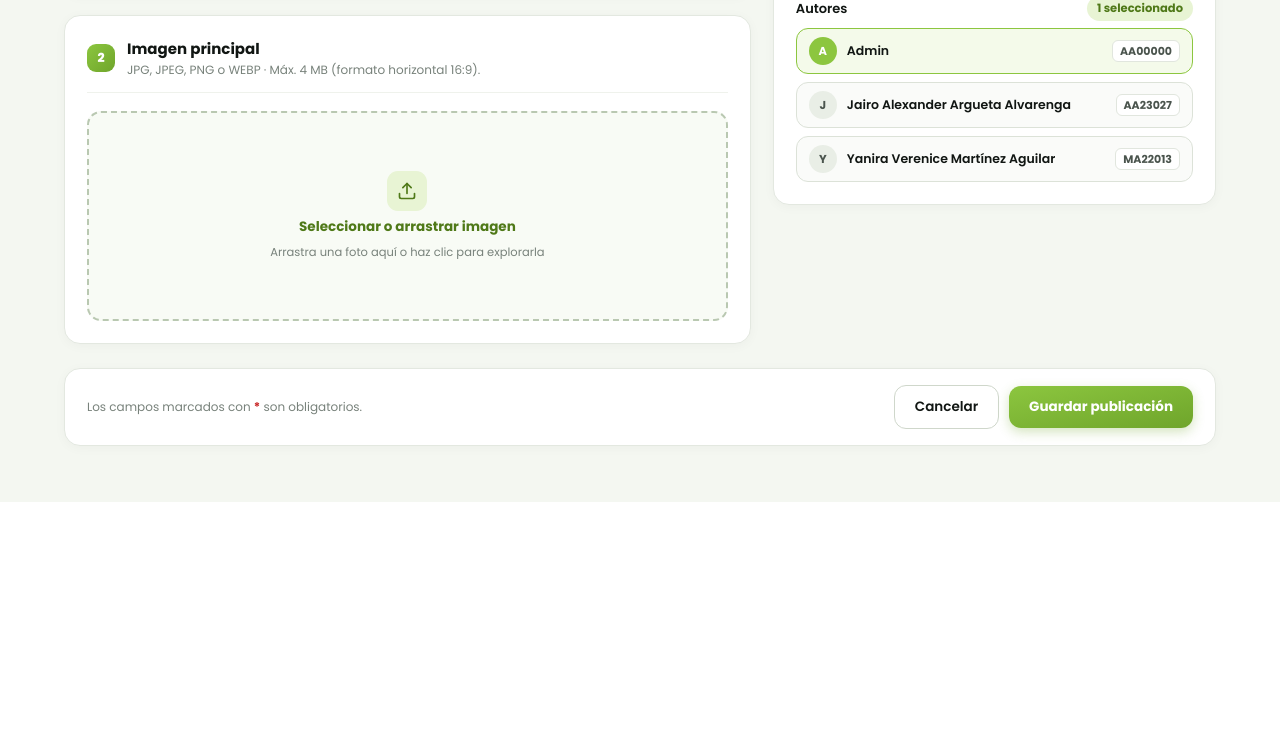
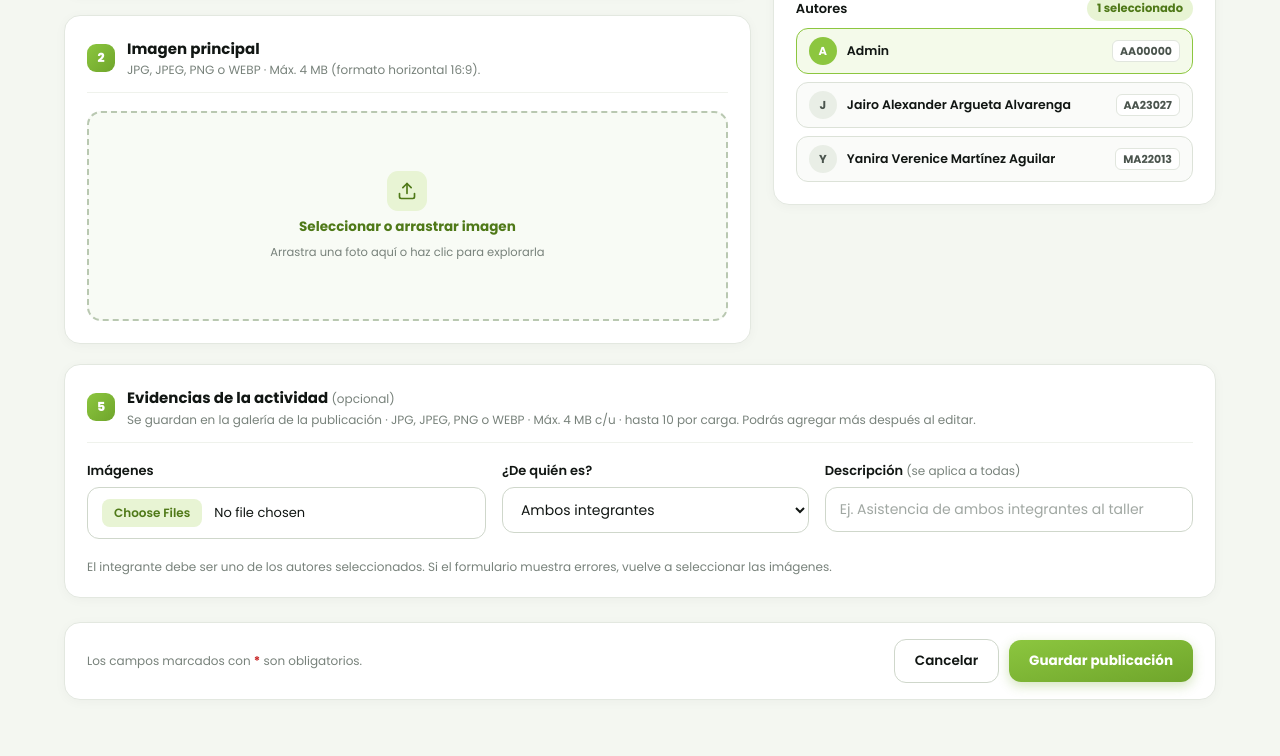
Before and after one commit to Jairo0610/blog-sds26-tpi, a Laravel app: page /admin/posts/create in a window 1280 px wide. Shown: the part 834-1590 px from the top of the page. Before the commit the page ends 1336 px from the top, so only its background shows below. Run offline with Laravel 12, Linux system fonts and the light colour scheme; a user stored in the database is signed in; data comes from the database, SQL or seed files in the repository; style sheets or scripts are compiled from the project's sources.

Commit message:
feat: Agregar evidencias al crear una publicación

```diff
--- a/www/blog-sds26-tpi/app/Http/Controllers/Admin/PostController.php
+++ b/www/blog-sds26-tpi/app/Http/Controllers/Admin/PostController.php
@@ -26,7 +26,7 @@ class PostController extends Controller
 
     public function store(Request $request): RedirectResponse
     {
-        $validated = $this->validatePost($request);
+        $validated = $this->validatePost($request, true);
 
         $rutaImagen = null;
         if ($request->hasFile('imagen_principal')) {
@@ -52,7 +52,26 @@ class PostController extends Controller
 
         $post->autores()->sync($autoresIds);
 
-        return redirect()->route('admin.dashboard')->with('success', 'La publicación "' . $post->titulo . '" se guardó correctamente.');
+        //Evidencias subidas al crear la publicación: pasan a la galería con el integrante indicado (vacío = ambos)
+        $archivos = $request->file('evidencias', []);
+        $orden = 0;
+
+        foreach ($archivos as $archivo) {
+            $post->imagenes()->create([
+                'ruta' => $archivo->store('posts/galeria', 'public'),
+                'usuario_id' => $validated['evidencia_usuario_id'] ?? null,
+                'descripcion' => $validated['evidencia_descripcion'] ?? null,
+                'orden' => ++$orden,
+            ]);
+        }
+
+        $mensaje = 'La publicación "' . $post->titulo . '" se guardó correctamente.';
+
+        if ($orden > 0) {
+            $mensaje .= $orden === 1 ? ' Se agregó 1 evidencia a la galería.' : " Se agregaron {$orden} evidencias a la galería.";
+        }
+
+        return redirect()->route('admin.dashboard')->with('success', $mensaje);
     }
 
     public function edit(PostModel $post): View
@@ -122,9 +141,9 @@ class PostController extends Controller
         return redirect()->route('admin.dashboard')->with('success', 'La publicación "' . $titulo . '" fue eliminada.');
     }
 
-    private function validatePost(Request $request): array
+    private function validatePost(Request $request, bool $conEvidencias = false): array
     {
-        return $request->validate([
+        $reglas = [
             'titulo' => ['required', 'string', 'max:200'],
             'fecha_actividad' => ['required', 'date'],
             'categoria_id' => ['required', 'integer', Rule::exists('categorias', 'id')],
@@ -135,7 +154,9 @@ class PostController extends Controller
             'estado' => ['required', Rule::in([PostModel::ESTADO_BORRADOR, PostModel::ESTADO_PUBLICADO])],
             'autores' => ['nullable', 'array'],
             'autores.*' => ['integer', Rule::exists('users', 'id')],
-        ], [
+        ];
+
+        $mensajes = [
             'titulo.required' => 'El título de la publicación es obligatorio.',
             'titulo.max' => 'El título no puede superar los 200 caracteres.',
             'fecha_actividad.required' => 'La fecha de la actividad es obligatoria.',
@@ -150,6 +171,29 @@ class PostController extends Controller
             'imagen_principal.max' => 'La imagen no debe pesar más de 4 MB.',
             'estado.required' => 'Debes indicar si la entrada es borrador o publicada.',
             'estado.in' => 'El estado seleccionado no es válido.',
-        ]);
+        ];
+
+        //Solo al crear: evidencias opcionales que se guardan en la galería de la publicación
+        if ($conEvidencias) {
+            $autoresIds = collect($request->input('autores', [$request->user()->id]))->map(fn ($id) => (int) $id)->all();
+
+            $reglas += [
+                'evidencias' => ['nullable', 'array', 'max:10'],
+                'evidencias.*' => ['image', 'mimes:jpg,jpeg,png,webp', 'max:4096'],
+                'evidencia_usuario_id' => ['nullable', 'integer', Rule::in($autoresIds)],
+                'evidencia_descripcion' => ['nullable', 'string', 'max:200'],
+            ];
+
+            $mensajes += [
+                'evidencias.max' => 'Puedes subir un máximo de 10 evidencias a la vez.',
+                'evidencias.*.image' => 'Cada evidencia seleccionada debe ser una imagen.',
+                'evidencias.*.mimes' => 'Las evidencias solo pueden ser imágenes JPG, JPEG, PNG o WEBP.',
+                'evidencias.*.max' => 'Cada evidencia no debe pesar más de 4 MB.',
+                'evidencia_usuario_id.in' => 'El integrante de la evidencia debe ser uno de los autores seleccionados.',
+                'evidencia_descripcion.max' => 'La descripción de la evidencia no puede superar los 200 caracteres.',
+            ];
+        }
+
+        return $request->validate($reglas, $mensajes);
     }
 }
--- a/www/blog-sds26-tpi/resources/views/admin/posts/_form.blade.php
+++ b/www/blog-sds26-tpi/resources/views/admin/posts/_form.blade.php
@@ -227,6 +227,54 @@
     </div>
 </div>
 
+@unless (isset($post))
+    <section class="{{ $card }} mt-5">
+        <div class="{{ $cardHead }}">
+            <span class="{{ $step }}">5</span>
+            <div>
+                <h2 class="m-0 text-[15px] font-bold">Evidencias de la actividad <span class="text-xs font-normal text-[#78827b]">(opcional)</span></h2>
+                <p class="mt-0.5 mb-0 text-xs font-normal text-[#78827b]">Se guardan en la galería de la publicación · JPG, JPEG, PNG o WEBP · Máx. 4 MB c/u · hasta 10 por carga. Podrás agregar más después al editar.</p>
+            </div>
+        </div>
+
+        <div class="grid grid-cols-1 gap-4 min-[900px]:grid-cols-[1.3fr_1fr_1.2fr]">
+            <div>
+                <label for="evidencias" class="{{ $label }} mb-[7px]">Imágenes</label>
+                <input type="file" id="evidencias" name="evidencias[]" multiple accept="image/jpeg,image/png,image/webp"
+                       class="{{ $input }} px-3 py-2 text-[13px] file:mr-3 file:cursor-pointer file:rounded-lg file:border-0 file:bg-[#e8f4d4] file:px-3 file:py-1.5 file:text-xs file:font-semibold file:text-[#4f7918] @if ($errors->has('evidencias') || $errors->has('evidencias.*')) {{ $errBorder }} @endif">
+                <p id="evidencias-count" class="mt-1.5 mb-0 text-xs text-[#78827b]"></p>
+                @error('evidencias') <p class="{{ $errText }}">{{ $message }}</p> @enderror
+                @foreach ($errors->get('evidencias.*') as $mensajesEvidencia)
+                    @foreach (array_unique($mensajesEvidencia) as $mensajeEvidencia)
+                        <p class="{{ $errText }}">{{ $mensajeEvidencia }}</p>
+                    @endforeach
+                @endforeach
+            </div>
+
+            <div>
+                <label for="evidencia_usuario_id" class="{{ $label }} mb-[7px]">¿De quién es?</label>
+                <select id="evidencia_usuario_id" name="evidencia_usuario_id" class="{{ $input }} @error('evidencia_usuario_id') {{ $errBorder }} @enderror">
+                    <option value="">Ambos integrantes</option>
+                    @foreach ($usuarios as $usuario)
+                        <option value="{{ $usuario->id }}" @selected((string) old('evidencia_usuario_id') === (string) $usuario->id)>{{ $usuario->name }}</option>
+                    @endforeach
+                </select>
+                @error('evidencia_usuario_id') <p class="{{ $errText }}">{{ $message }}</p> @enderror
+            </div>
+
+            <div>
+                <label for="evidencia_descripcion" class="{{ $label }} mb-[7px]">Descripción <span class="text-xs font-normal text-[#78827b]">(se aplica a todas)</span></label>
+                <input type="text" id="evidencia_descripcion" name="evidencia_descripcion" value="{{ old('evidencia_descripcion') }}" maxlength="200"
+                       placeholder="Ej. Asistencia de ambos integrantes al taller"
+                       class="{{ $input }} @error('evidencia_descripcion') {{ $errBorder }} @enderror">
+                @error('evidencia_descripcion') <p class="{{ $errText }}">{{ $message }}</p> @enderror
+            </div>
+        </div>
+
+        <p class="mt-3.5 mb-0 text-xs text-[#78827b]">El integrante debe ser uno de los autores seleccionados. Si el formulario muestra errores, vuelve a seleccionar las imágenes.</p>
+    </section>
+@endunless
+
 <div class="mt-6 flex flex-wrap items-center justify-between gap-3.5 rounded-2xl border border-[#e3e8e0] bg-white px-[22px] py-4 shadow-[0_2px_12px_rgba(17,22,19,.035)]">
     <span class="text-xs text-[#78827b]">Los campos marcados con <span class="font-bold text-[#c92a2a]">*</span> son obligatorios.</span>
     <div class="flex w-full items-center gap-2.5 sm:w-auto">
@@ -250,6 +298,15 @@ document.addEventListener('DOMContentLoaded', function () {
         update();
         input.addEventListener('input', update);
     }
+    const evidencias = document.getElementById('evidencias');
+    const evidenciasCount = document.getElementById('evidencias-count');
+    if (evidencias && evidenciasCount) {
+        evidencias.addEventListener('change', function () {
+            const n = evidencias.files.length;
+            evidenciasCount.textContent = n === 0 ? '' : n + (n === 1 ? ' imagen seleccionada' : ' imágenes seleccionadas');
+        });
+    }
+
     bindCounter('titulo', 'titulo-counter', 200);
     bindCounter('resumen', 'resumen-counter', 300);
 
```
